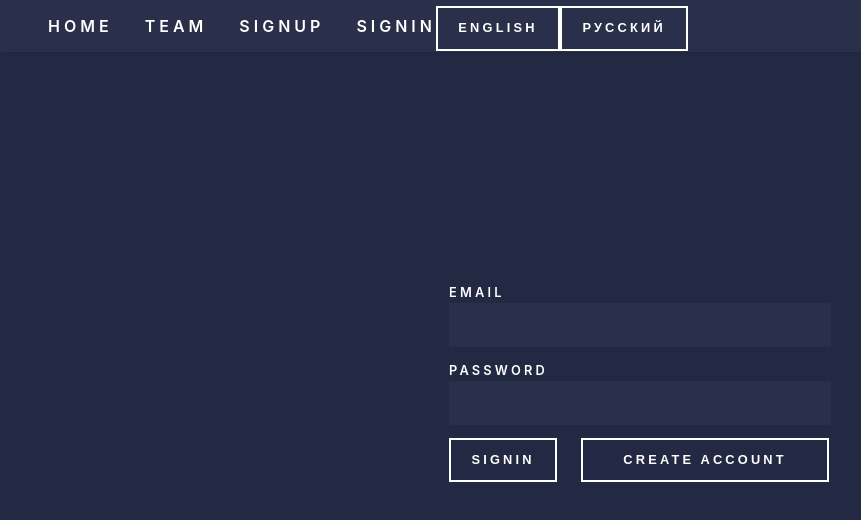
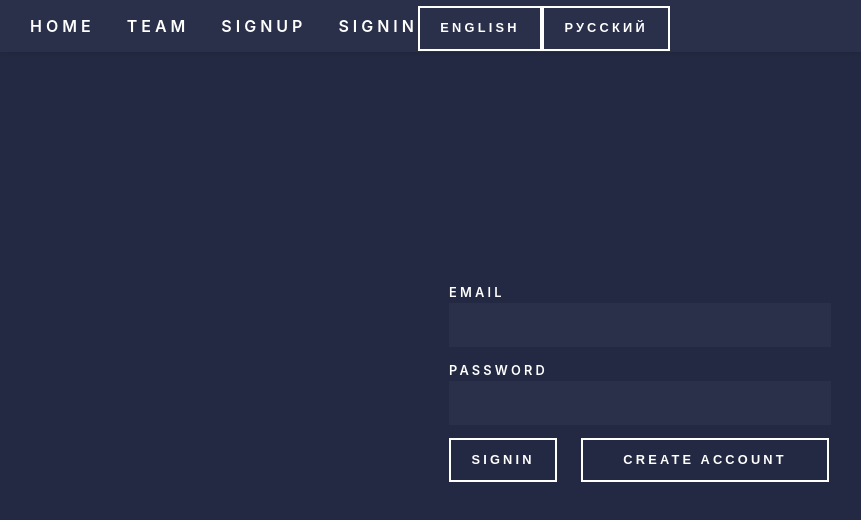
Before and after one commit to amosovaa/MCT, a React (Create React App) app in the folder front/: page /signin in a window 1280 px wide. Shown: the top 520 px of the page, without its empty margins (0-861 px from the left). Built offline with nearby package versions, Linux system fonts and the light colour scheme.

Commit message:
fix styles

```diff
--- a/front/src/components/AdminCabinet/adminCabinet.module.scss
+++ b/front/src/components/AdminCabinet/adminCabinet.module.scss
@@ -1,3 +1,6 @@
+.wrapper{
+    padding: 1.5em;
+}
 .wrapper label{
     font-weight: 400;
     text-transform: inherit;
--- a/front/src/components/App/App.js
+++ b/front/src/components/App/App.js
@@ -22,9 +22,11 @@ import translate from '../i18n/translate';
 
 function App() {
   const isAuth = useSelector((store) => store.auth.isAuth);
+  // const isAdmin = useSelector((store => store.auth.auth.user.isAdmin))
   const nav = useSelector((store) => store.state);
   const [locale, setLocale] = useState(LOCALES.ENGLISH);
 
+  // console.log(isAdmin);
   return (
     <I18Provider locale={locale}>
       <Router>
--- a/front/src/components/App/app.module.scss
+++ b/front/src/components/App/app.module.scss
@@ -1,4 +1,5 @@
 .wrapper{
     display: flex;
     flex-direction: column;
+    // padding: 1.5em;
 }
--- a/front/src/components/Header/Header.js
+++ b/front/src/components/Header/Header.js
@@ -19,7 +19,7 @@ function Header({ locale, setLocale }) {
     <header className={styles.visibleMenu} id='header'>
       <ul className={styles.wrapper}>
         <li>
-          <Link className={styles.wrapper__link} to='/'>
+          <Link className={styles.wrapper__linkFirst} to='/'>
             {translate('home')}
           </Link>
         </li>
```
Also changed, not shown: 1 other file (tests, documents, lock files or other folders).
